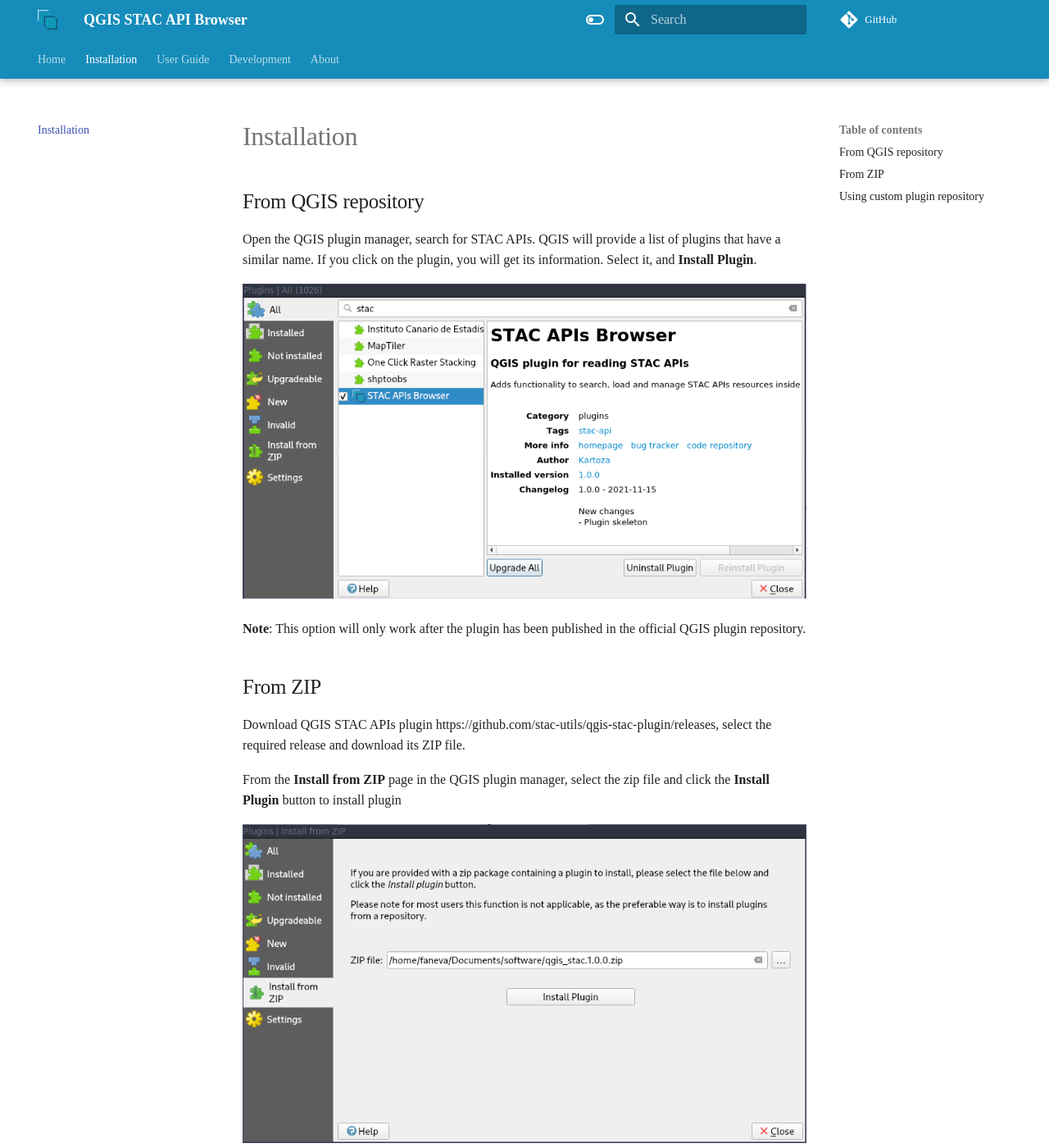
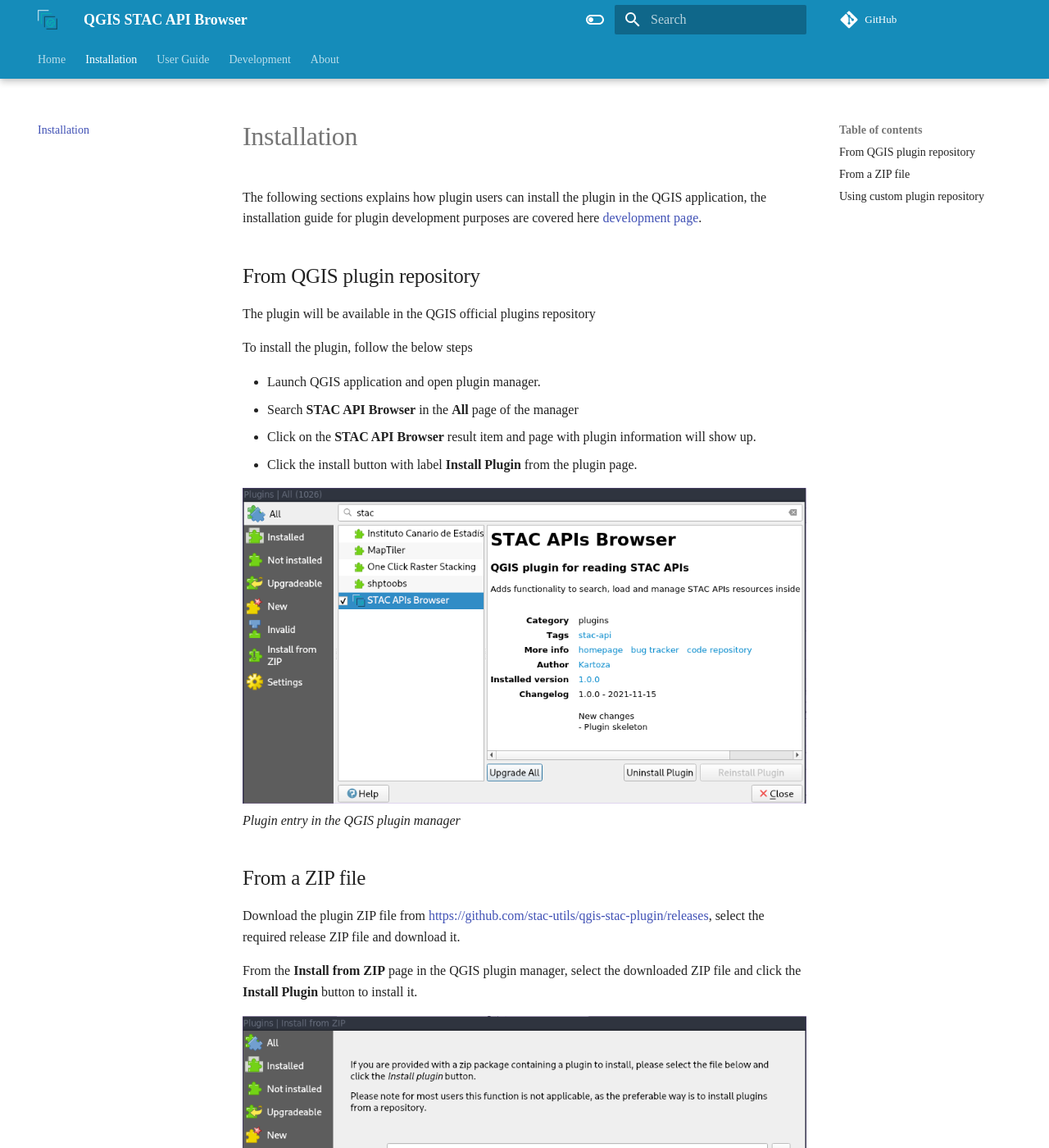
Before and after one commit to stac-utils/qgis-stac-plugin, an MkDocs documentation site: the page built from docs/installation.md, in a window 1280 px wide and 1400 px high. Shown: the whole window at 82% size. Built offline with MkDocs 1.6.1 and Material for MkDocs 9.7.7, drawn with Linux system fonts in a browser that asks for light colours; comment, search, counter and statistics services are not loaded; some of the changed text lies outside the part shown.

Commit message:
changes in the installation documentation

```diff
--- a/docs/installation.md
+++ b/docs/installation.md
@@ -1,35 +1,54 @@
+# Installation
+The following sections explains how plugin users can install the plugin in the QGIS application, the
+installation guide for plugin development purposes are covered here [development page](./development).
 
+## From QGIS plugin repository
+The plugin will be available in the QGIS official plugins repository
 
-## From QGIS repository
+To install the plugin, follow the below steps
 
-Open the QGIS plugin manager, search for STAC APIs. QGIS will provide a list of plugins that have a similar name. If you click on the plugin, you will get its information. Select it, and **Install Plugin**.
+- Launch QGIS application and open plugin manager.
+- Search **STAC API Browser** in the **All** page of the manager
+- Click on the **STAC API Browser** result item and page with plugin information will show up.
+- Click the install button with label **Install Plugin** from the plugin page.
 
 ![image](images/install-from-repository.png)
+_Plugin entry in the QGIS plugin manager_
 
-**Note**: This option will only work after the plugin has been published in the official QGIS plugin repository.
+## From a ZIP file
 
-## From ZIP
+Download the plugin ZIP file from [https://github.com/stac-utils/qgis-stac-plugin/releases](https://github.com/stac-utils/qgis-stac-plugin/releases), select the required
+release ZIP file and download it.
 
-Download QGIS STAC APIs plugin https://github.com/stac-utils/qgis-stac-plugin/releases, select the required
-release and download its ZIP file.
-
-From the **Install from ZIP** page in the QGIS plugin manager, select the zip file and click the
-**Install Plugin** button to install plugin
+From the **Install from ZIP** page in the QGIS plugin manager, select the downloaded ZIP file and click the
+**Install Plugin** button to install it.
 
 ![image](images/install-from-zip.png)
-
+_Install from ZIP file page_
 
 
 ## Using custom plugin repository
 
-Select the **Settings** page from the QGIS plugin manager,
-click Add button on the **Plugin Repositories** group box and
+The plugin has a custom plugin repository which is similar to the official QGIS plugin repository,
+but the custom plugin repository contains only the **STAC API Browser** plugin.
+
+Users can add the custom plugin repository inside the QGIS plugin manager, and use it to download and
+install the latest plugin versions, including versions that might not be available on the QGIS official
+plugin repository.
+
+To add the custom repository and install the plugin from it.
+
+- Select the **Settings** page from the QGIS plugin manager.
+- Click Add button on the **Plugin Repositories** group box and
 use the plugin custom repository found here
-https://stac-utils.github.io/qgis-stac-plugin/repository/plugins.xml
+[https://stac-utils.github.io/qgis-stac-plugin/repository/plugins.xml](https://stac-utils.github.io/qgis-stac-plugin/repository/plugins.xml)
  to create a new plugin repository.
 
 ![image](images/add-repository.png)
+_Adding another QGIS plugin repository_
 
 After adding the repository make sure to enable installation of experimental plugin
-before search for the plugin and installing it, as of time
-writing this the plugin is tagged experimental.
+before searching for the plugin as shown in the first section and installing it.
+
+This is because the custom repository might contain plugin versions that have not been approved yet
+for official use.
```
